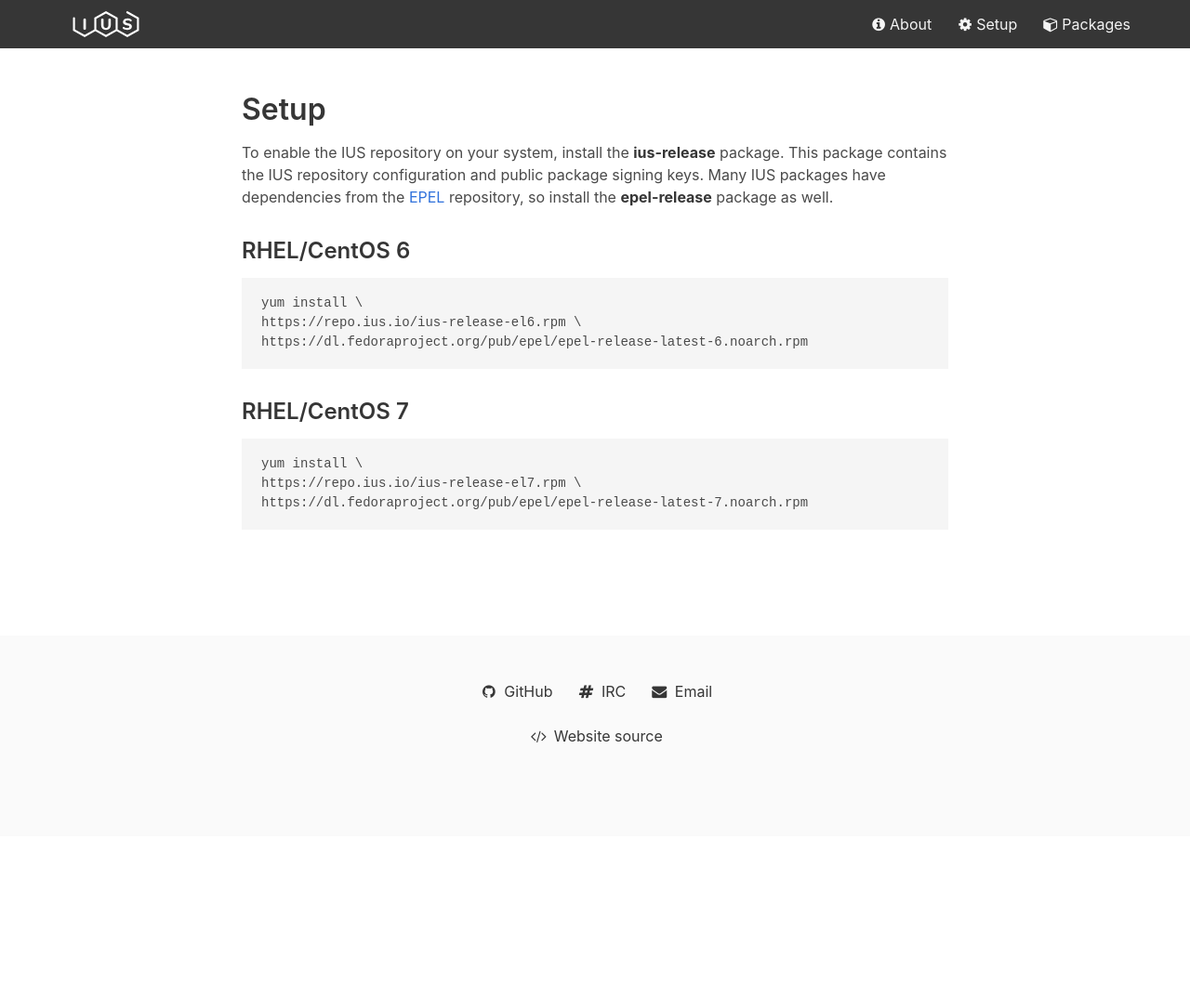
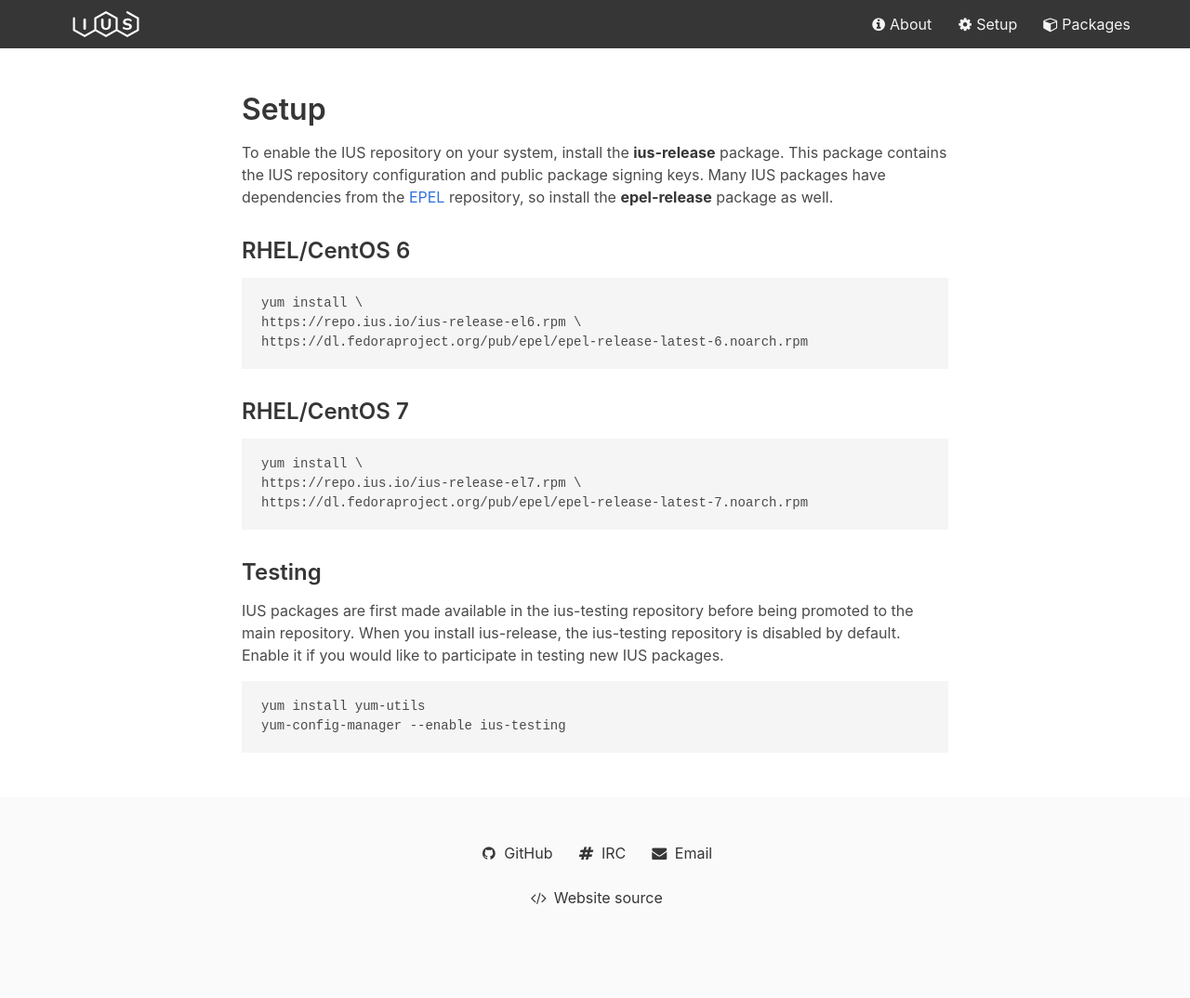
Before and after one commit to iusrepo/iusrepo.github.io, a Jekyll site: the page built from markdown/setup.md, in a window 1280 px wide. Shown: the whole page at 93% size. Built offline with Jekyll 4.4.1, drawn with Linux system fonts in a browser that asks for light colours; before the commit the page ends 900 px from its top, so only the background shows below that.

Commit message:
Add testing repo to setup page

````diff
--- a/markdown/setup.md
+++ b/markdown/setup.md
@@ -26,4 +26,16 @@ https://repo.ius.io/ius-release-el7.rpm \
 https://dl.fedoraproject.org/pub/epel/epel-release-latest-7.noarch.rpm
 ```
 
+### Testing
+
+IUS packages are first made available in the ius-testing repository before
+being promoted to the main repository.  When you install ius-release, the
+ius-testing repository is disabled by default.  Enable it if you would like to
+participate in testing new IUS packages.
+
+```
+yum install yum-utils
+yum-config-manager --enable ius-testing
+```
+
 [epel]: https://fedoraproject.org/wiki/EPEL
````
